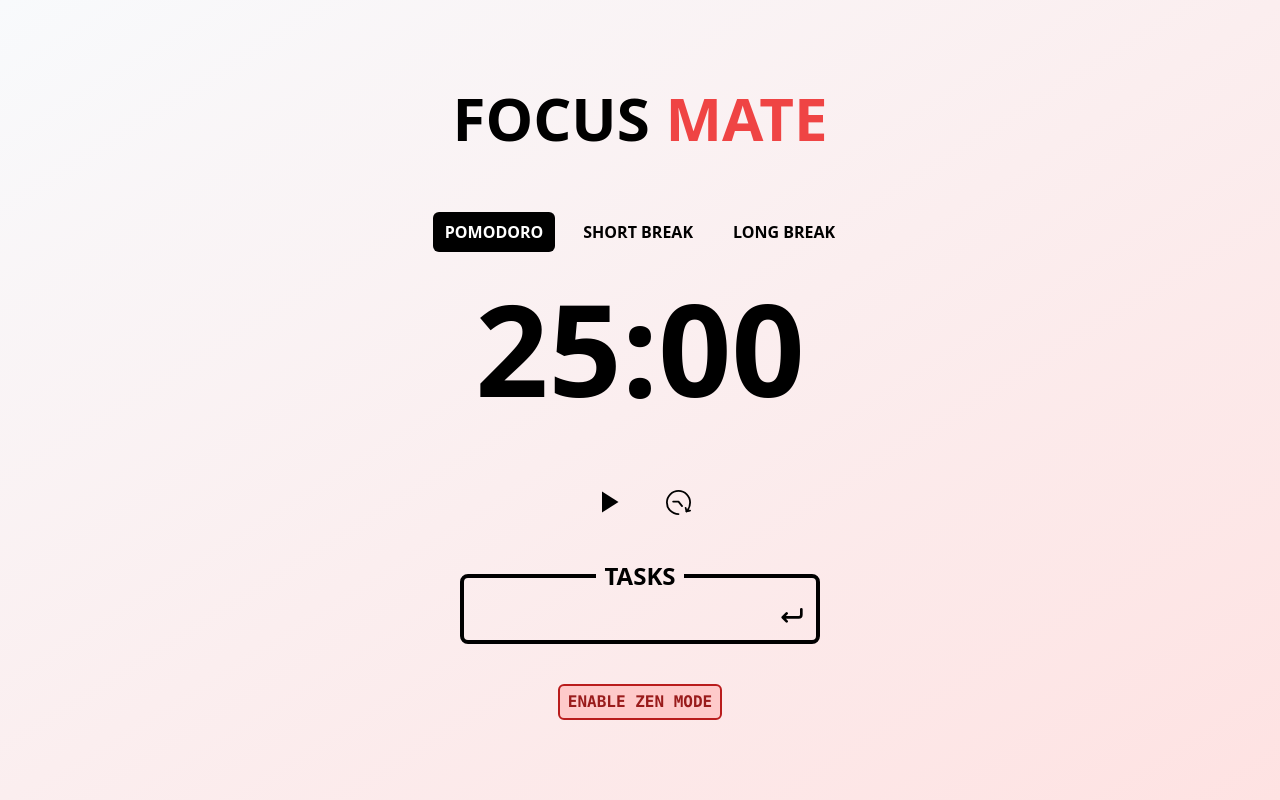
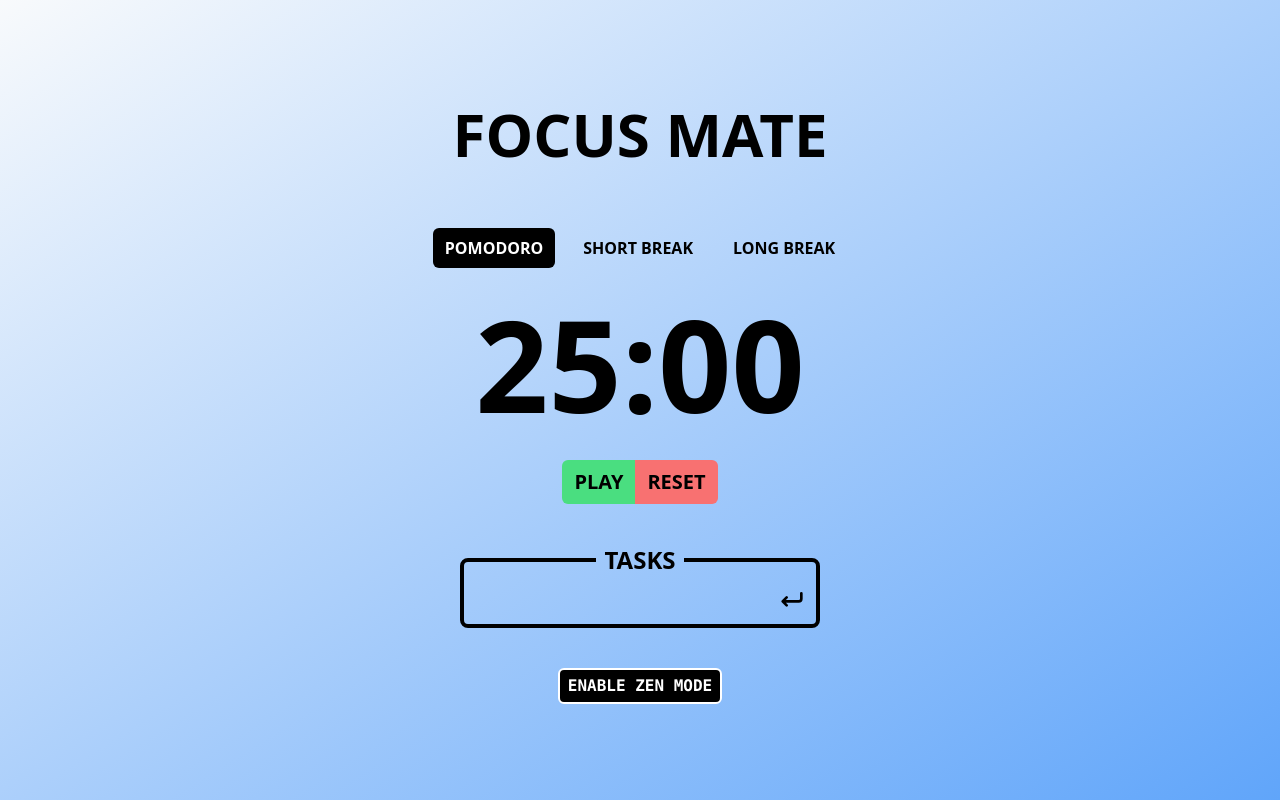
Before and after one commit to FrancoCanzani/pomodoro-app, a React (Vite) app: page / in a window 1280 px wide. Built offline with nearby package versions, Linux system fonts and the light colour scheme; what tailwindcss-animated would draw is missing.

Commit message:
Changed app colors

```diff
--- a/src/App.tsx
+++ b/src/App.tsx
@@ -102,7 +102,7 @@ function App() {
   }
 
   return (
-    <main className='font-atkinson flex min-h-screen min-w-full flex-col items-center justify-center bg-gradient-to-br from-slate-50 to-red-100'>
+    <main className='font-atkinson flex min-h-screen min-w-full flex-col items-center justify-center bg-gradient-to-br from-slate-50 to-blue-400'>
       <Header />
       <div className='mt-8 flex items-center justify-center px-2'>
         <TimerSelector
@@ -148,23 +148,26 @@ function App() {
         {isRunning ? (
           <FunctionalButton
             action={handlePause}
-            icon={pauseSVG}
-            color='bg-gray-400'
+            text={'pause'}
+            color={'bg-gray-400'}
+            border={'rounded-l-md'}
             label='Pause timer'
           />
         ) : (
           <FunctionalButton
             action={handleCountdown}
-            icon={playSVG}
-            color='bg-green-400'
+            text={'play'}
+            color={'bg-green-400'}
+            border={'rounded-l-md'}
             label='Play timer'
           />
         )}
 
         <FunctionalButton
           action={handleReset}
-          icon={resetSVG}
-          color='bg-red-400'
+          text={'reset'}
+          color={'bg-red-400'}
+          border={'rounded-r-md'}
           label='Reset timer'
         />
       </div>
--- a/src/components/FullScreen.tsx
+++ b/src/components/FullScreen.tsx
@@ -34,7 +34,7 @@ export default function FullScreen() {
   return (
     <button
       onClick={handleFullScreenToggle}
-      className='my-4 rounded-md border-2 border-red-700 bg-red-200 px-2 py-1 font-mono font-bold uppercase text-red-800 hover:bg-red-100 active:translate-y-0.5'
+      className='my-4 rounded-md border-2 border-white bg-black px-2 py-1 font-mono font-bold uppercase text-white hover:bg-gray-800 active:translate-y-0.5'
     >
       {isFullScreen ? 'Exit zen mode' : 'Enable zen mode'}
     </button>
--- a/src/components/FunctionalButton.tsx
+++ b/src/components/FunctionalButton.tsx
@@ -2,23 +2,26 @@ import React from 'react';
 
 interface FunctionalButtonProps {
   action: (event: React.MouseEvent<HTMLButtonElement>) => void;
-  icon: JSX.Element;
+  text: string;
   color: string;
   label: string;
+  border: string;
 }
 
 export default function FunctionalButton({
   action,
-  icon,
+  text,
   label,
+  color,
+  border,
 }: FunctionalButtonProps) {
   return (
     <button
       onClick={action}
-      className={`mx-2 my-8 rounded-md px-3 py-2 text-xl font-bold uppercase animate-once active:translate-y-0.5`}
+      className={`mb-10 ${color} ${border} px-3 py-2 text-xl font-bold uppercase active:translate-y-0.5`}
       aria-label={label}
     >
-      {icon}
+      {text}
     </button>
   );
 }
--- a/src/components/Header.tsx
+++ b/src/components/Header.tsx
@@ -2,7 +2,7 @@ export default function Header() {
   return (
     <header className='mt-6 flex items-center justify-center '>
       <h1 className='px-2 text-5xl font-black uppercase sm:text-6xl'>
-        Focus <span className='text-red-500'>Mate</span>
+        Focus Mate
       </h1>
     </header>
   );
```
